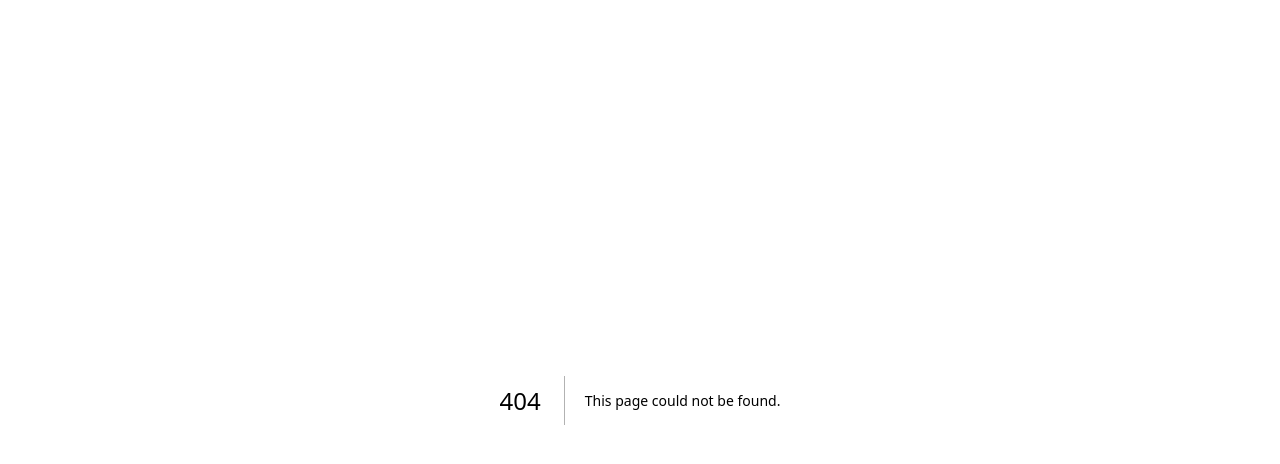
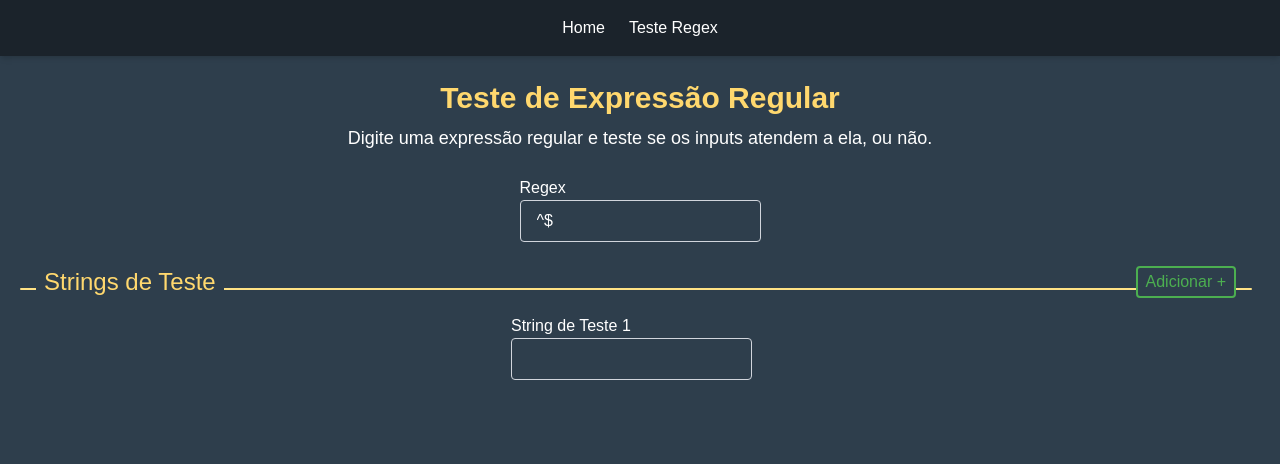
Before and after one commit to U-GCOMP/projeto-lftc, a Next.js app: page /teste-regex in a window 1280 px wide. Before the commit this address had no page. Shown: the top 464 px of the page. Built offline with nearby package versions, Linux system fonts and the light colour scheme.

Commit message:
feat: implement test regex page

```diff
--- /dev/null
+++ b/src/app/(pages)/teste-regex/page.tsx
@@ -0,0 +1,126 @@
+'use client'
+import trashIcon from "@/assets/icons/trash-icon.svg";
+import BaseScreen from "@/components/base-screen/base-screen";
+import TextInput from "@/components/text-input/text-input";
+import Image from "next/image";
+import { useEffect, useState } from "react";
+
+export default function TesteRegexPage() {
+  const [regex, setRegex] = useState("^$");
+  const [testStringArray, setTestStringArray] = useState<string[]>([""]);
+
+  useEffect(() => {
+    testStringArray.forEach((testString, index) => {
+      testStringMatches(testString, index);
+    });
+  // eslint-disable-next-line react-hooks/exhaustive-deps
+  }, [regex, testStringArray.length]);
+
+  const addTestString = () => {
+    setTestStringArray([...testStringArray, ""]);
+  }
+
+  const removeTestString = (index: number) => {
+    const newArray = [...testStringArray];
+    newArray.splice(index, 1);
+    setTestStringArray(newArray);
+  }
+
+  const onChangeTestString = (index: number, value: string) => {
+    const newArray = [...testStringArray];
+    newArray[index] = value;
+    setTestStringArray(newArray);
+
+    testStringMatches(value, index);
+  };
+
+  const testStringMatches = (value: string, index: number) => {
+    if (!RegExp(regex).test(value)) {
+      document.getElementById(`test-string-${index}`)?.style.setProperty("background-color", "var(--color-regex-error)");
+      return;
+    }
+
+    document.getElementById(`test-string-${index}`)?.style.setProperty("background-color", "var(--color-regex-success)");
+  };
+
+  return (
+    <BaseScreen>
+      <main className="flex flex-1 flex-col items-center">
+        <h1 className="text-3xl font-bold mb-2 text-accent-default">
+          Teste de Expressão Regular
+        </h1>
+        <p className="max-w-2xl text-white mb-6 text-lg">
+          Digite uma expressão regular e teste se os inputs atendem a ela, ou não.
+        </p>
+
+        <TextInput label="Regex" value={regex} onChange={setRegex} />
+
+        <section
+          className="
+            relative
+            w-full
+            flex
+            flex-1
+            flex-col
+            flex-wrap
+            items-start
+            px-4
+            mt-6
+            before:content-['']
+            before:absolute
+            before:w-full
+            before:h-0.5
+            before:bg-accent-300
+            before:rounded
+            before:top-5.5
+            before:left-0
+            before:-z-1
+            mr-2
+          "
+        >
+          <span className="flex flex-1 justify-between w-full">
+            <h2 className="text-2xl bg-brand-default px-2 text-accent-default">
+              Strings de Teste
+            </h2>
+
+            <button
+              className="bg-brand-default text-success-300 px-2 border-success-300 border-2 rounded hover:bg-success-300 hover:text-white transition-all duration-200"
+              onClick={addTestString}
+              aria-label="Adicionar String de Teste"
+            >
+              Adicionar +
+            </button>
+          </span>
+
+          <section className="flex flex-wrap gap-4 mt-4 w-full mx-auto justify-center-safe">
+            {testStringArray.map((testString, index) => (
+              <div
+                key={index}
+                className="flex items-center gap-3 min-w-[250px]"
+                aria-live="polite"
+              >
+                {testStringArray.length > 1 && (
+                  <button
+                    className="flex items-center mt-3 hover:scale-110"
+                    onClick={() => removeTestString(index)}
+                    aria-label="Remover String de Teste"
+                  >
+                    <Image src={trashIcon} alt="Remover String de Teste" width={24} height={24} />
+                  </button>
+                )}
+                <TextInput
+                  id={`test-string-${index}`}
+                  label={`String de Teste ${index + 1}`}
+                  value={testString}
+                  onChange={(value) => onChangeTestString(index, value)}
+                />
+
+              </div>
+            ))}
+          </section>
+
+        </section>
+      </main>
+    </BaseScreen>
+  )
+}
--- a/src/app/page.tsx
+++ b/src/app/page.tsx
@@ -1,72 +1,31 @@
-'use client';
-
-import { useState, useRef } from 'react';
+import BaseScreen from "@/components/base-screen/base-screen";
 
 export default function Home() {
-  const [regexText, setRegexText] = useState('');
-  const [teste, setTeste] = useState('');
-  const [regex, setRegex] = useState<RegExp | null>(null);
-
-  const regexInput = useRef<HTMLInputElement>(null);
-  const testeInput = useRef<HTMLInputElement>(null);
-
-  const validarRegex = (value: string, testeAtual: string) => {
-    try {
-      const novaRegex = new RegExp(value);
-      setRegex(novaRegex);
-      if (regexInput.current) regexInput.current.style.background = 'lightgreen';
-      validarTeste(testeAtual, novaRegex);
-    } catch {
-      setRegex(null);
-      if (regexInput.current) regexInput.current.style.background = 'lightcoral';
-      if (testeInput.current) testeInput.current.style.background = 'lightcoral';
-    }
-  };
-
-  const validarTeste = (value: string, regexParaUsar?: RegExp | null) => {
-    const r = regexParaUsar ?? regex;
-    try {
-      if (r && r.test(value)) {
-        if (testeInput.current) testeInput.current.style.background = 'lightgreen';
-      } else {
-        if (testeInput.current) testeInput.current.style.background = 'lightcoral';
-      }
-    } catch {
-      if (testeInput.current) testeInput.current.style.background = 'lightcoral';
-    }
-  };
-
   return (
-    <>
-      <label htmlFor="regex">REGEX: </label>
-      <input
-        type="text"
-        id="regex"
-        ref={regexInput}
-        value={regexText}
-        style={{border: '1px solid white'}}
-        onChange={(e) => {
-          const valor = e.target.value;
-          setRegexText(valor);
-          validarRegex(valor, teste);
-        }}
-      />
-
-      <br />
-
-      <label htmlFor="teste">TESTAR: </label>
-      <input
-        id="teste"
-        type="text"
-        ref={testeInput}
-        value={teste}
-        style={{border: '1px solid white'}}
-        onChange={(e) => {
-          const valor = e.target.value;
-          setTeste(valor);
-          validarTeste(valor);
-        }}
-      />
-    </>
+    <BaseScreen>
+      <main className="flex-1 flex flex-col items-center justify-around text-center px-6">
+        <span>
+          <h1 className="text-3xl font-bold mb-2 text-accent-default">
+            Projetos de Linguagens Formais e Teoria da Computação
+          </h1>
+          <h2 className="text-xl font-semibold text-accent-300 mb-4">
+            FCT - Unesp
+          </h2>
+        </span>
+        <p className="max-w-2xl text-white mb-6 text-lg">
+          Este é um site desenvolvido por alunos da FCT - Unesp para centralizar
+          os projetos realizados na disciplina de Linguagens Formais e Teoria da
+          Computação.
+        </p>
+        <span>
+          <h3 className="text-lg font-medium mb-2 text-accent-default">Desenvolvido por:</h3>
+          <ul className="space-y-1 text-gray-300">
+            <li className="text-white">José Henrique Ioki Yamaoki</li>
+            <li className="text-white">Raphael Gonçalves Leiva</li>
+            <li className="text-white">Vítor Moreira Rodrigues</li>
+          </ul>
+        </span>
+      </main>
+    </BaseScreen>
   );
 }
--- /dev/null
+++ b/src/components/text-input/text-input.tsx
@@ -0,0 +1,23 @@
+export interface TextInputProps {
+    id?: string;
+    label: string;
+    value: string;
+    onChange: (value: string) => void;
+    placeholder?: string;
+}
+
+export default function TextInput(props: TextInputProps) {
+    return (
+        <label className="focus-within:text-accent-300">
+            {props.label}
+            <input
+                id={props.id}
+                type="text"
+                className="flex flex-1 w-full px-4 py-2 border border-gray-300 focus:border-accent-300 rounded focus:outline-none focus:ring-1 focus:ring-accent-300"
+                placeholder={props.placeholder}
+                value={props.value}
+                onChange={(e) => props.onChange(e.target.value)}
+            />
+        </label>
+    )
+}
--- /dev/null
+++ b/src/routes.ts
@@ -0,0 +1,4 @@
+export const AppRoutes = {
+    HOME: '/',
+    TESTE_REGEX: '/teste-regex'
+}
```
Also changed, not shown: src/assets/icons/trash-icon.svg (added).
